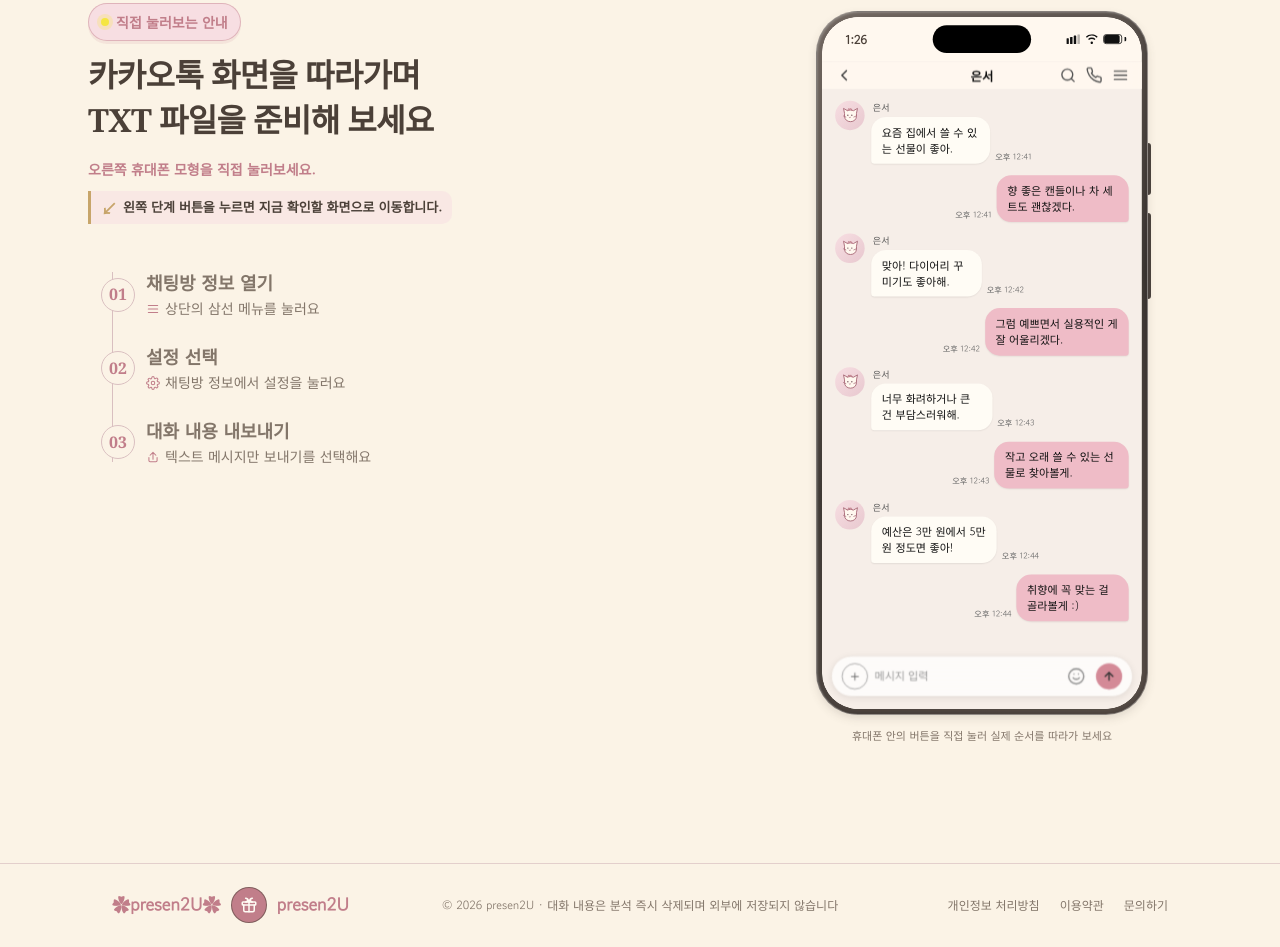
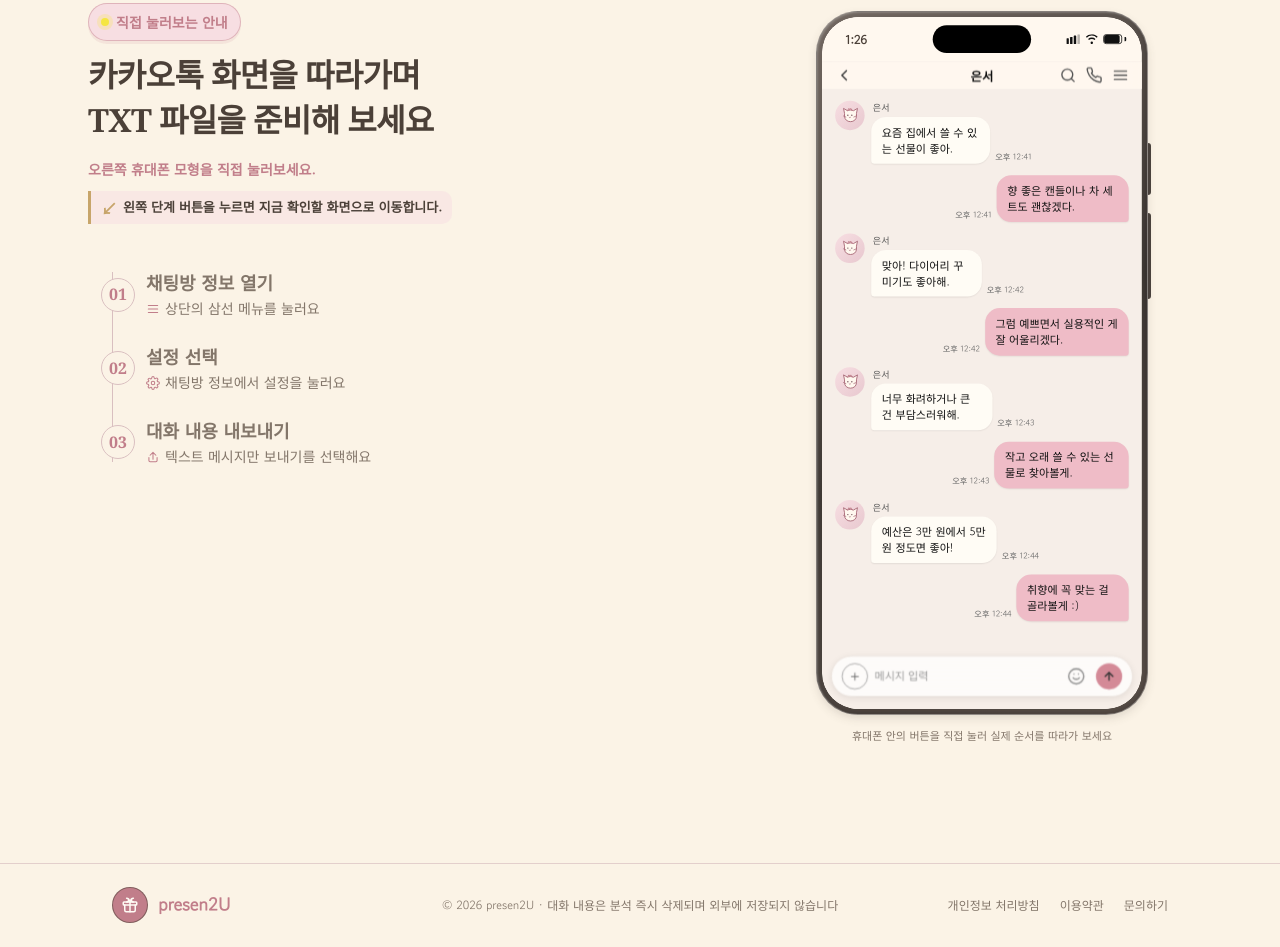
Before and after one commit to MossesTree/PresentToU, a website: page guide/index.html in a window 1280 px wide. Shown: the part 1205-2152 px from the top of the page. Drawn offline with Linux system fonts and the light colour scheme; a web font is replaced by a local one.

Commit message:
revert: 푸터 로고 변경 되돌리기

```diff
--- a/guide/index.html
+++ b/guide/index.html
@@ -204,7 +204,7 @@
         </div>
       </section>
     </main>
-    <footer><a class="logo guide-footer-brand" href="../" aria-label="presen2U 홈으로 이동"><span class="intro-logo" aria-hidden="true"><span class="intro-logo-row"><span class="intro-logo-flourish">✿</span><span class="intro-logo-text"><span class="ilf-sb ilf-shrink">p</span><span class="ilf-sw">r</span><span class="ilf-sw">e</span><span class="ilf-sb">s</span><span class="ilf-sw">e</span><span class="ilf-sw">n</span><span class="ilf-sb ilf-shrink-more">2</span><span class="ilf-sw ilf-grow">U</span></span><span class="intro-logo-flourish">✿</span></span></span><span class="logo-mark"><svg class="i" viewBox="0 0 24 24" width="18" height="18" fill="none" stroke="currentColor" stroke-width="2" stroke-linecap="round" stroke-linejoin="round"><rect x="3" y="8" width="18" height="4" rx="1"></rect><path d="M12 8v13"></path><path d="M19 12v7a2 2 0 0 1-2 2H7a2 2 0 0 1-2-2v-7"></path><path d="M7.5 8a2.5 2.5 0 1 0 0-5A4.8 8 0 0 1 12 8a4.8 8 0 0 1 4.5-5 2.5 2.5 0 1 0 0 5"></path></svg></span><span class="logo-text">presen2U</span></a><span class="guide-footer-copy">© 2026 presen2U · 대화 내용은 분석 즉시 삭제되며 외부에 저장되지 않습니다</span><nav class="guide-footer-nav" aria-label="푸터 메뉴"><a href="#">개인정보 처리방침</a><a href="#">이용약관</a><a href="#">문의하기</a></nav></footer>
+    <footer><span class="guide-footer-brand"><span class="guide-footer-mark" aria-hidden="true"><svg viewBox="0 0 24 24"><rect x="3" y="8" width="18" height="4" rx="1"></rect><path d="M12 8v13"></path><path d="M19 12v7a2 2 0 0 1-2 2H7a2 2 0 0 1-2-2v-7"></path><path d="M7.5 8a2.5 2.5 0 1 0 0-5A4.8 8 0 0 1 12 8a4.8 8 0 0 1 4.5-5 2.5 2.5 0 1 0 0 5"></path></svg></span><span>presen2U</span></span><span class="guide-footer-copy">© 2026 presen2U · 대화 내용은 분석 즉시 삭제되며 외부에 저장되지 않습니다</span><nav class="guide-footer-nav" aria-label="푸터 메뉴"><a href="#">개인정보 처리방침</a><a href="#">이용약관</a><a href="#">문의하기</a></nav></footer>
   </div>
   <script>
     /* 이용 가이드의 입력 형식을 실제 지원 범위와 일치시킨다 */
```
